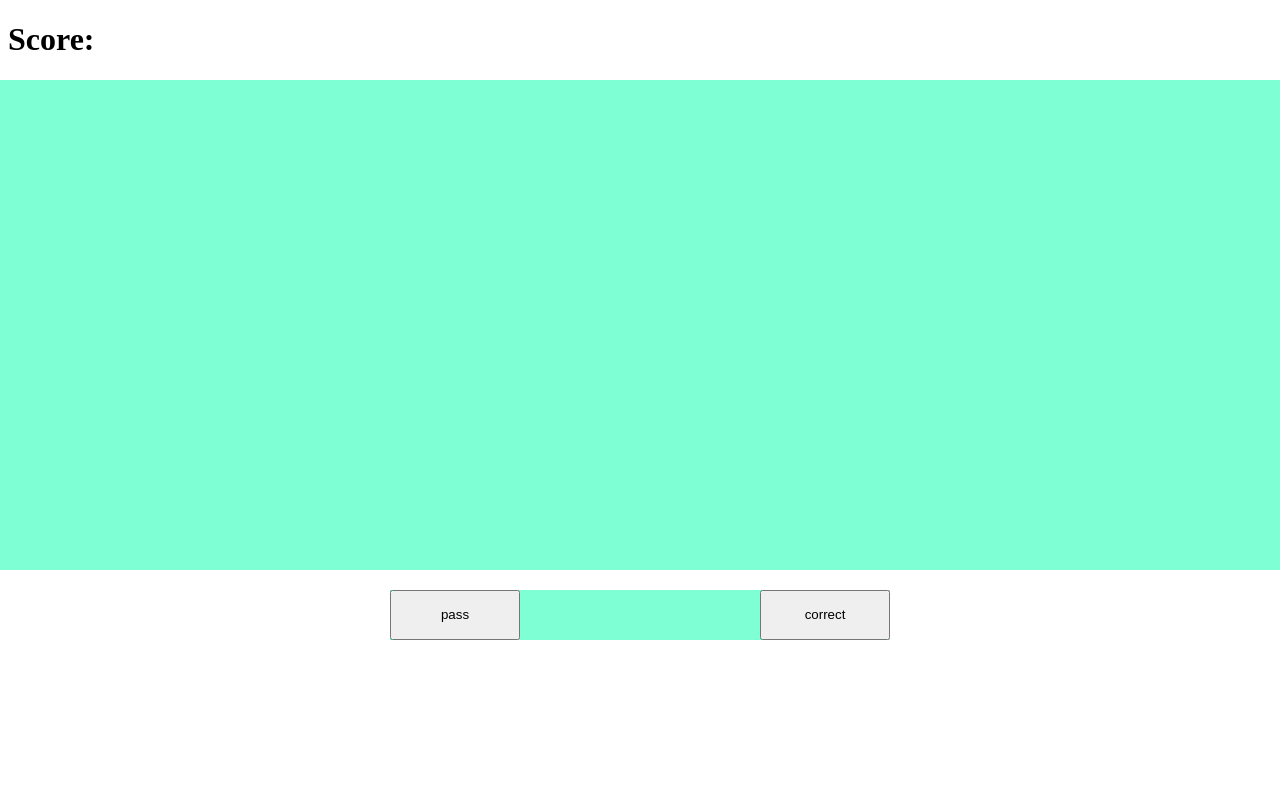
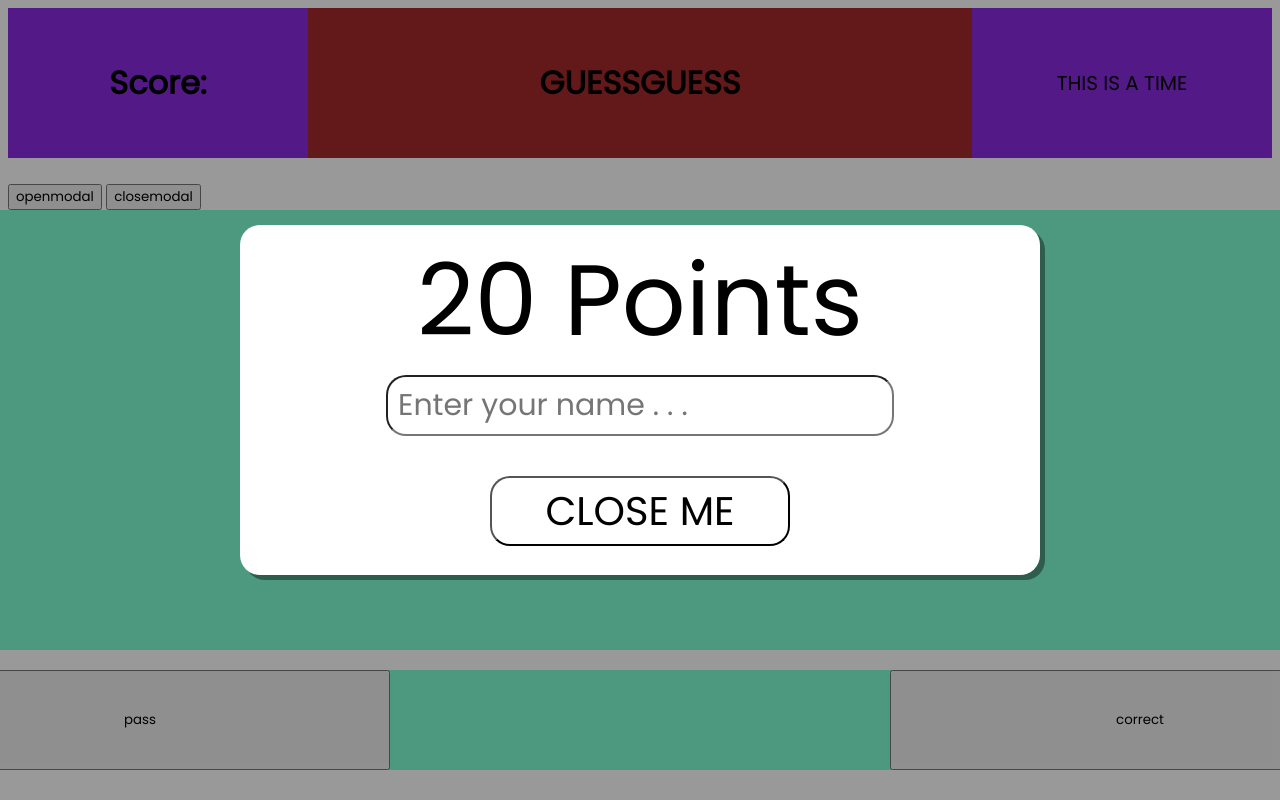
Before and after one commit to jordanbae/guessguess, a plain HTML site: page app.html in a window 1280 px wide. Shown: the top 800 px of the page. Drawn offline with nearby package versions, Linux system fonts and the light colour scheme.

Commit message:
Add: Non-funtional Modal

```diff
--- a/app.html
+++ b/app.html
@@ -9,9 +9,22 @@
     <script src="https://cdn.jsdelivr.net/npm/axios/dist/axios.min.js"></script>
 </head>
 <body>
-    <h1>Score:</h1>
+    <div class="topbar">
+        <h1 id="score">Score:</h1>
+        <h1 id="game-title">GUESSGUESS</h1>
+        <p id="countdown"> THIS IS A TIME</p>
+    </div>
+    <button id="tempbutton1">openmodal</button>
+    <button id='tempbutton2'>closemodal</button>
+    <div class="container">
+        <div class="modal-container" id="modal_container">
+            <div class="modal">
+                <p id="modal-title">20 Points</p>
+                <input id="modal-input" type="text" placeholder=" Enter your name . . .">
+                <button id="btn-closemodal">CLOSE ME</button>
+            </div>
+        </div>
 
-    <div class="container">
         <div class="content">
             <p class="movie-name"></p>
         </div>
--- a/css/app.css
+++ b/css/app.css
@@ -1,3 +1,9 @@
+@import url('https://fonts.googleapis.com/css2?family=Poppins&display=swap');
+
+* {
+    font-family: 'Poppins', sans-serif;
+}
+
 body {
         overflow: hidden;
         height: 100%;
@@ -7,6 +13,7 @@ h1 {
     color: black;
 }
 
+/* GAME CONTENT */
 .container {
     height: 70vh;
     display: flex;
@@ -14,7 +21,6 @@ h1 {
     align-items: center;
     flex-direction: column;
 }
-
 
 .content {
     width: 1600px;
@@ -34,13 +40,98 @@ h1 {
 }
 
 .btn-game {
-    width: 500px;
+    width:  1500px;
     background-color: aquamarine;
     display: flex;
     justify-content: space-between;
 }
 
 .btn {
-    width: 130px;
-    height: 50px;
+    width: 500px;
+    height: 100px;
 }
+
+/* TOP BAR */
+.topbar {
+    background-color: brown;
+    margin-bottom: 2%;
+    height: 150px;
+    display: flex;
+    justify-content: space-between;
+    align-items: center;
+}
+#score {
+    height: 150px;
+    width: 300px;
+    background-color: blueviolet;
+    display: flex;
+    align-items: center;
+    justify-content: center;
+}
+#countdown {
+    background-color: blueviolet;
+    height: 150px;
+    width: 300px;
+    font-size: 20px;
+
+    display: flex;
+    align-items: center;
+    justify-content: center;
+
+}
+
+/* MODAL */
+#modal_container{
+	background-color: rgba(0,0,0,0.4);
+	position: fixed;
+	top: 0;
+	left: 0;
+	height: 100%;
+	width: 100%;
+	z-index: 1;
+	overflow: auto;
+
+    display: flex;
+    justify-content: center;
+    align-items: center;
+
+}
+
+.modal{
+    width: 800px;
+    height: 350px;
+    display: flex;
+    /* justify-content: center; */
+    align-items: center;
+    flex-direction: column;
+    background-color: white;
+    border-radius: 20px;
+    box-shadow: 5px 5px rgba(0,0,0,0.4);
+}
+
+#modal-title {
+    font-size: 100px;
+    margin: 0;
+    /* background-color: beige; */
+    /* margin-top: 20px; */
+}
+
+
+#modal-input {
+    height: 55px;
+    width: 500px;
+    margin-top: 0;
+    font-size: 30px;
+    border-radius: 20px;
+    /* margin-bottom: 20px; */
+}
+
+#btn-closemodal {
+    background-color: white;
+    font-size: 40px;
+    margin-top: 5%;
+    height: 70px;
+    width: 300px;
+    border-radius: 20px;
+    /* margin-bottom: 5px; */
+}
--- a/js/app.js
+++ b/js/app.js
@@ -9,45 +9,72 @@ import movies from '../movies.json' assert {type: 'json'};
 // MODAL
 //
 
-
-
 let passButton = document.querySelector('.btn-pass');
 let correctButton = document.querySelector('.btn-correct');
 let movieNameHtml = document.querySelector('.movie-name')
 let h1Content = document.querySelector('h1');
 
+let modalbtnCloseEl = document.querySelector('#btn-closemodal')
+let modalContainer = document.querySelector('.modal-container');
 
+let tempmodalbutton1 = document.querySelector('#tempbutton1');
+let tempmodalbutton2 = document.querySelector('#tempbutton2');
+
+
+tempmodalbutton1.addEventListener('click', openEndModal);
+tempmodalbutton2.addEventListener('click', closeEndModal);
+
+
+// modalCloseEl.addEventListener('click', () => {
+//     console.log('clicked');
+// })
+
+//Movies
 let moviesList = [];
+// Modal Trigger functions;
 
+const openEndModal = () => {
+    modalContainer.style.dislay ='flex';
+}
+
+const closeEndModal = () => {
+    modalContainer.style.display = 'none'
+}
+
+//Timer
 const startingTime = 1;
 let time = startingTime * 10;
-
 const countdownEl = document.querySelector('#countdown');
 console.log(countdownEl)
 
+
+//Score
 let scores = 0;
 
 
+
+//Timer
 const updateCountdown = () => {
-    const minutes = Math.floor(time/60);
     let seconds = time % 60;
 
     countdownEl.innerHTML = `${seconds}`
     time--;
 
-    if(time === 0){
+    if(time === -1){
         clearInterval(timeInterval);
-        console.log('cleared');
+        alert('times up');
     }
 }
-let timeInterval = setInterval(updateCountdown, 1000);
+// let timeInterval = setInterval(updateCountdown, 1000);
 
+//Add movies to array
 const addTitleToMoviesList = () => {
     movies.forEach(title => {
         moviesList.push(title.title);
     })
 }
 
+//Shuffle array
 const shuffleArray = (array) => {
   for (let i = array.length - 1; i > 0; i--) {
     let j = Math.floor(Math.random() * (i + 1)); // random index from 0 to i
@@ -61,16 +88,21 @@ const shuffleArray = (array) => {
   }
 }
 
+
+
+//MAIN FUNCTION --- THE START OF EVERYTHING
 const main = () => {
     addTitleToMoviesList();
     shuffleArray(moviesList)
     movieNameHtml.innerHTML = moviesList[0];
 }
-
 main();
 
-// console.log(moviesList)
 
+
+
+
+//BUTTONS EVENT
 passButton.addEventListener('click', () => {
     moviesList.push(moviesList.shift());
     movieNameHtml.innerText = moviesList[0];
```
Lines whose indentation alone changed are shown as unchanged.
